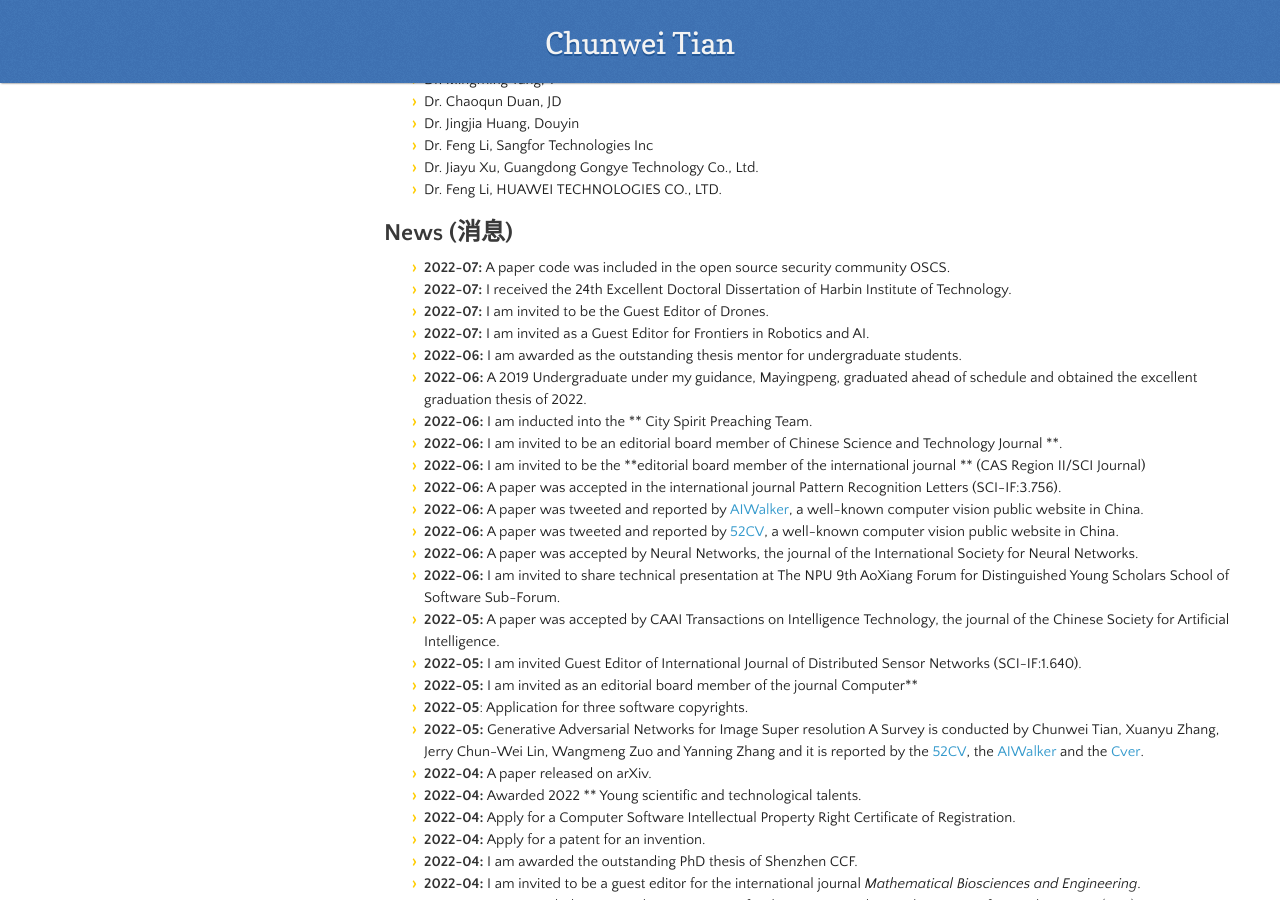
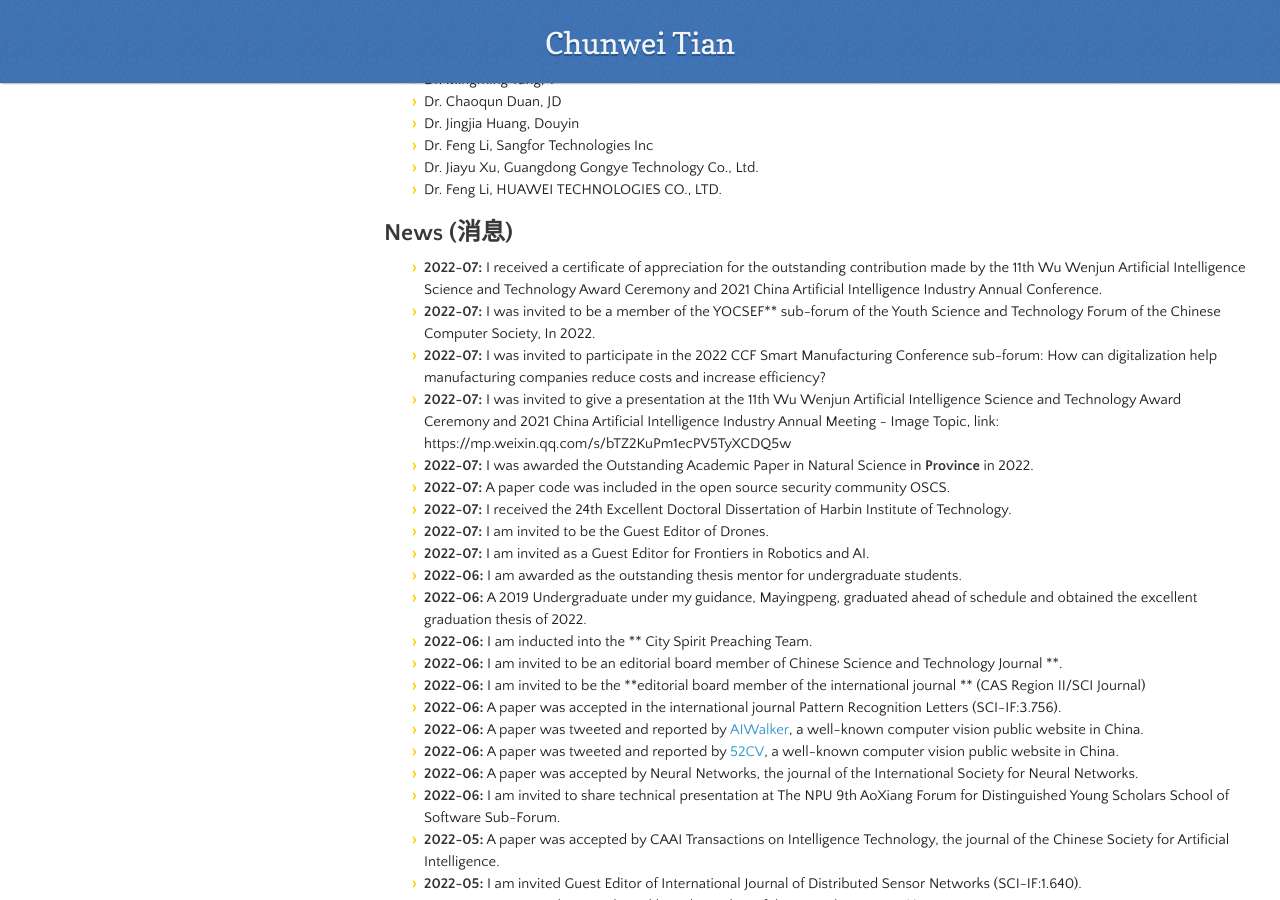
Before and after one commit to hellloxiaotian/hellloxiaotian.github.io, a Jekyll site: the page built from index.md, in a window 1280 px wide and 900 px high, scrolled down 2456 px. Built offline with Jekyll 4.4.1, drawn with Linux system fonts in a browser that asks for light colours; nearby versions of some CDN libraries; our own code applies the rules of GitHub Pages for plain Markdown files; the repository's description, which GitHub fills in, is left out.

Commit message:
Add files via upload

```diff
--- a/index.md
+++ b/index.md
@@ -80,6 +80,11 @@ Major Research Project:  Noise Tolerance Computing and Flexible Low-Level Vision
 
 ## News (消息)
 
+- **2022-07:** I received a certificate of appreciation for the outstanding contribution made by the 11th Wu Wenjun Artificial Intelligence Science and Technology Award Ceremony and 2021 China Artificial Intelligence Industry Annual Conference.
+- **2022-07:** I was invited to be a member of the YOCSEF** sub-forum of the Youth Science and Technology Forum of the Chinese Computer Society, In 2022.
+- **2022-07:** I was invited to participate in the 2022 CCF Smart Manufacturing Conference sub-forum: How can digitalization help manufacturing companies reduce costs and increase efficiency?
+- **2022-07:** I was invited to give a presentation at the 11th Wu Wenjun Artificial Intelligence Science and Technology Award Ceremony and 2021 China Artificial Intelligence Industry Annual Meeting - Image Topic, link: https://mp.weixin.qq.com/s/bTZ2KuPm1ecPV5TyXCDQ5w
+- **2022-07:** I was awarded the Outstanding Academic Paper in Natural Science in **Province** in 2022.
 - **2022-07:** A paper code was included in the open source security community OSCS.
 - **2022-07:** I received the 24th Excellent Doctoral Dissertation of Harbin Institute of Technology.
 - **2022-07:** I am invited to be the Guest Editor of Drones.
```
